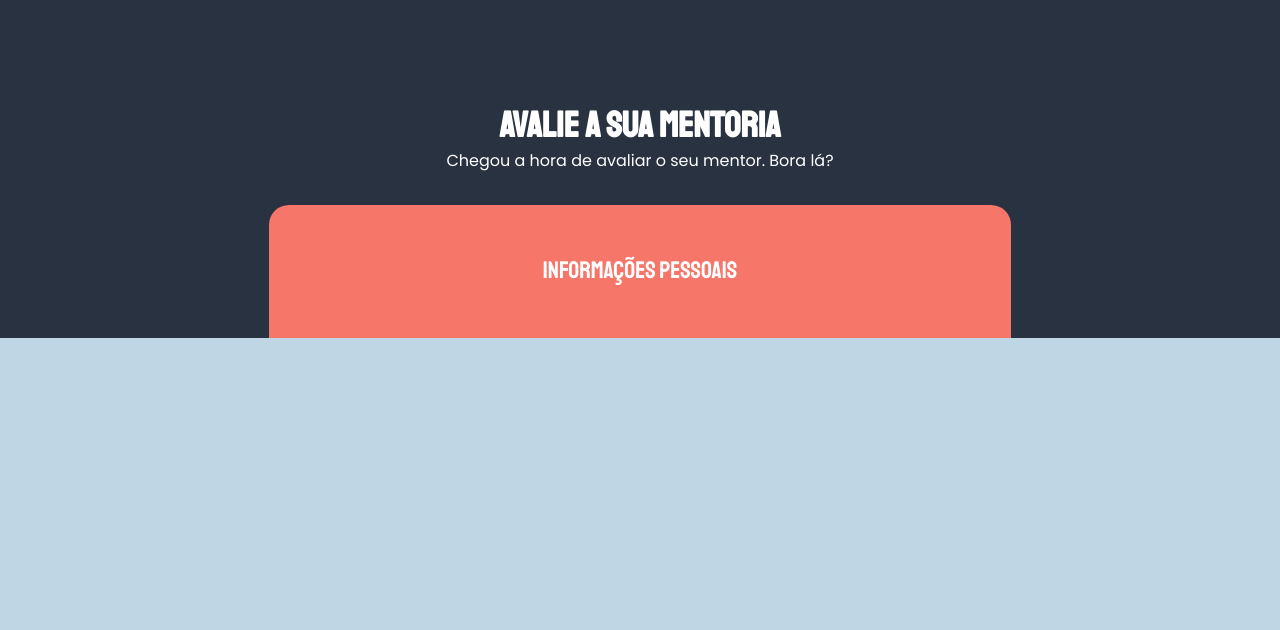
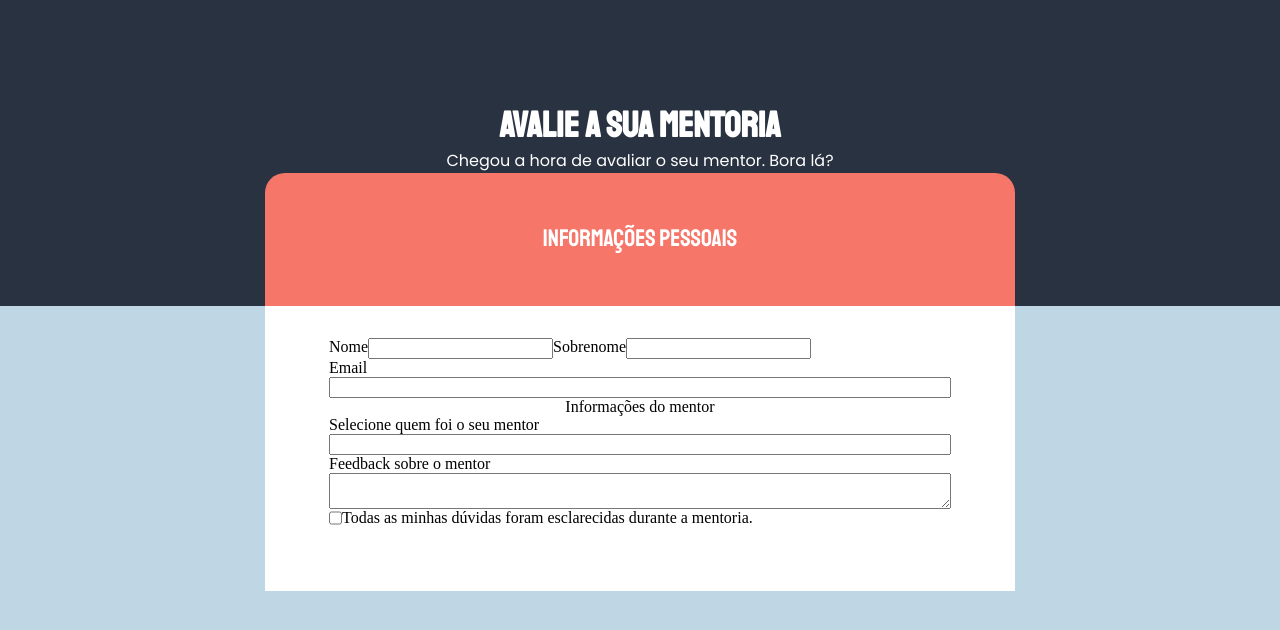
Before and after one commit to alexandrecabraldev/Formulario, a React (Vite) app: page / in a window 1280 px wide. Shown: the top 630 px of the page. Built offline with nearby package versions, Linux system fonts and the light colour scheme.

Commit message:
fixed header

```diff
--- a/src/App.tsx
+++ b/src/App.tsx
@@ -2,6 +2,7 @@ import {Header} from "./components/Header"
 import {GlobalStyle} from "./components/GlobalStyle"
 import { ThemeProvider } from "styled-components"
 import {defaultTheme} from "../src/theme/defaultTheme";
+import { Form } from "./components/Form";
 
 function App() {
 
@@ -10,6 +11,7 @@ function App() {
     <ThemeProvider theme={defaultTheme}>
       <GlobalStyle/>
       <Header/>
+      <Form/>
     </ThemeProvider>
   )
 }
--- /dev/null
+++ b/src/components/Form.tsx
@@ -0,0 +1,61 @@
+import styled from "styled-components"
+
+const FormContainer = styled.form`
+
+    background-color: ${props=>props.theme.white};
+
+    display: flex;
+    flex-direction: column;
+    text-align: center;
+    padding: 2rem 4rem 4rem;
+    max-width: 38.875rem;
+    margin: auto;
+
+    div{
+        display: flex;
+
+    }
+
+    label{
+        text-align: start;
+    }
+
+
+`;
+
+
+export function Form(){
+    return(
+        <FormContainer>
+
+            <div>
+                <div>
+                    <label htmlFor="Nome">Nome</label>
+                    <input type="text" title="Nome" id="Nome"/>
+                </div>
+
+                <div>
+                    <label htmlFor="Sobrenome">Sobrenome</label>
+                    <input type="text" title="Sobrenome"/>
+                </div>
+            </div>
+
+            <label htmlFor="Email">Email</label>
+            <input type="email" title="email"/>
+
+            <span>Informações do mentor</span>
+
+            <label htmlFor="mentor">Selecione quem foi o seu mentor</label>
+            <input type="text" title="mentor" id="mentor"/>
+
+            <label htmlFor="">Feedback sobre o mentor</label>
+            <textarea name="" id="" title="textArea"></textarea>
+
+            <div>
+                <input type="checkbox" name="" id="" title="checkbox"/>
+                <label htmlFor="">Todas as minhas dúvidas foram esclarecidas durante a mentoria.</label>
+            </div>
+
+        </FormContainer>
+    );
+}
--- a/src/components/Header.tsx
+++ b/src/components/Header.tsx
@@ -5,6 +5,7 @@ const HeaderContainer = styled.header`
     background-color: ${props=>props.theme.darkBlue};
     max-width: 90rem;
     max-height: 29rem;
+    margin: auto;
     color: ${props=>props.theme.white};
     font-weight: 400;
     text-align: center;
@@ -28,16 +29,19 @@ const HeaderContainer = styled.header`
     }
 
     div{
-        display: inline-block;
+        display: block;
         background-color: ${props=>props.theme.orange};
-        padding: 3.1rem 17.1rem;
+        padding: 3.1rem 0rem;
         margin-top: 2rem;
+        margin: auto;
 
         font-family: 'Staatliches', cursive;
         font-size: 1.5rem;
         line-height: 2.1rem;
 
-        border-radius: 20px 20px 0 0 ;
+        border-radius: 20px 20px 0 0;
+
+        max-width: 46.875rem;
 
     }
 `;
```
